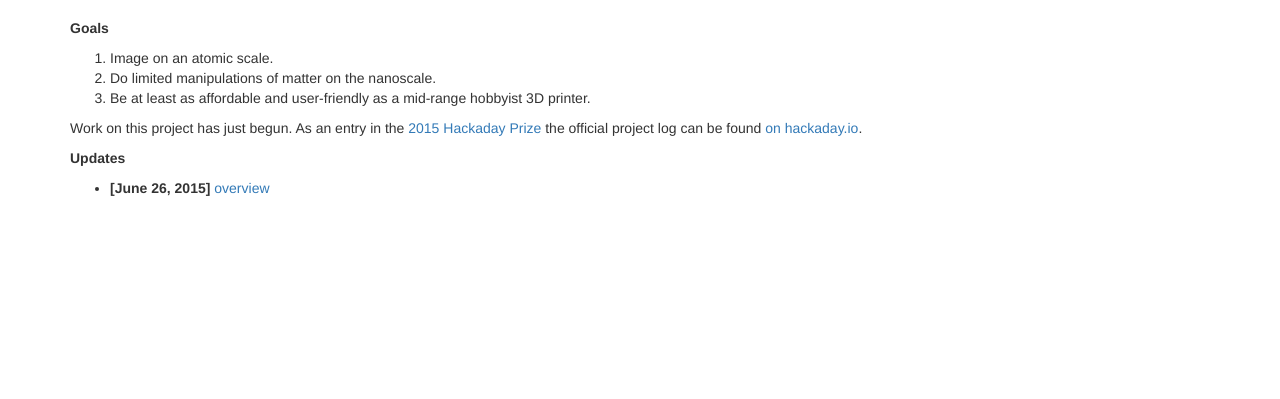
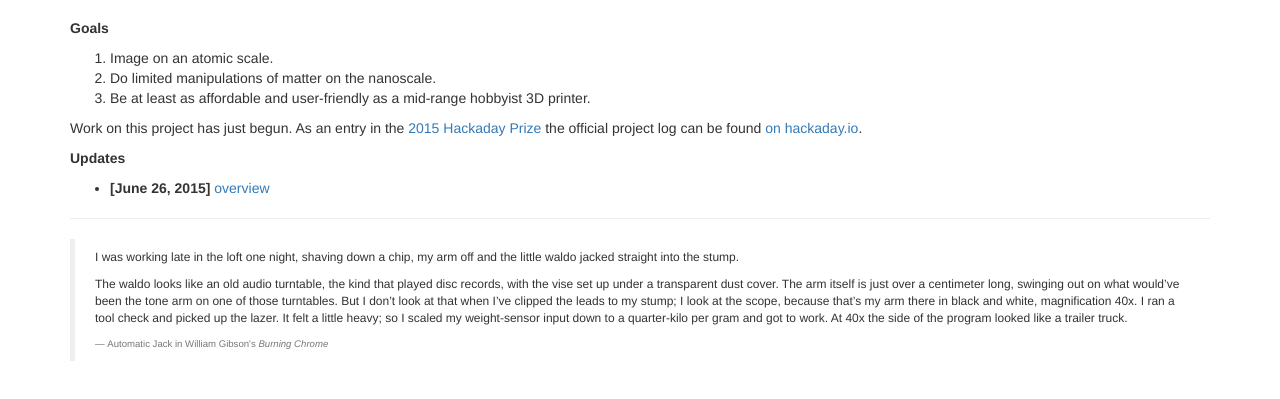
Before and after one commit to jmpinit/automatic-jack, a plain HTML site: page index.html in a window 1280 px wide. Shown: the part 155-554 px from the top of the page. Drawn offline with nearby package versions, Linux system fonts and the light colour scheme.

Commit message:
Added quote for source of name.

```diff
--- a/index.html
+++ b/index.html
@@ -30,6 +30,11 @@
             <ul border=0>
                 <li><b>[June 26, 2015]</b>&nbsp;<a href="./log/overview.md">overview</a></li>
             </ul>
+
+            <hr>
+            <blockquote style="font-size: 12px"><p>I was working late in the loft one night, shaving down a chip, my arm off and the little waldo jacked straight into the stump.</p>
+                <p>The waldo looks like an old audio turntable, the kind that played disc records, with the vise set up under a transparent dust cover. The arm itself is just over a centimeter long, swinging out on what would’ve been the tone arm on one of those turntables. But I don’t look at that when I’ve clipped the leads to my stump; I look at the scope, because that’s my arm there in black and white, magnification 40x. I ran a tool check and picked up the lazer. It felt a little heavy; so I scaled my weight-sensor input down to a quarter-kilo per gram and got to work. At 40x the side of the program looked like a trailer truck.</p>
+                <footer>Automatic Jack in William Gibson's <cite title="Burning Chrome">Burning Chrome</cite></footer></blockquote>
         </div>
     </body>
 </html>
```
